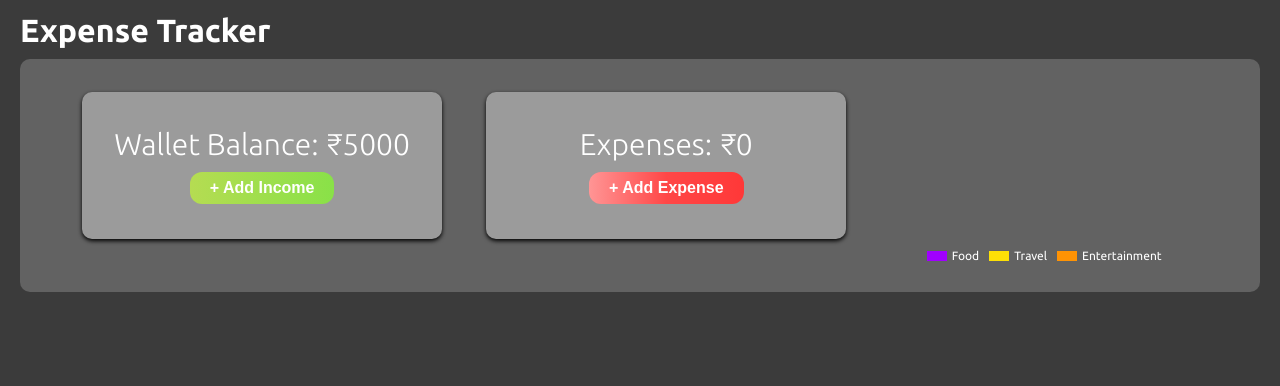
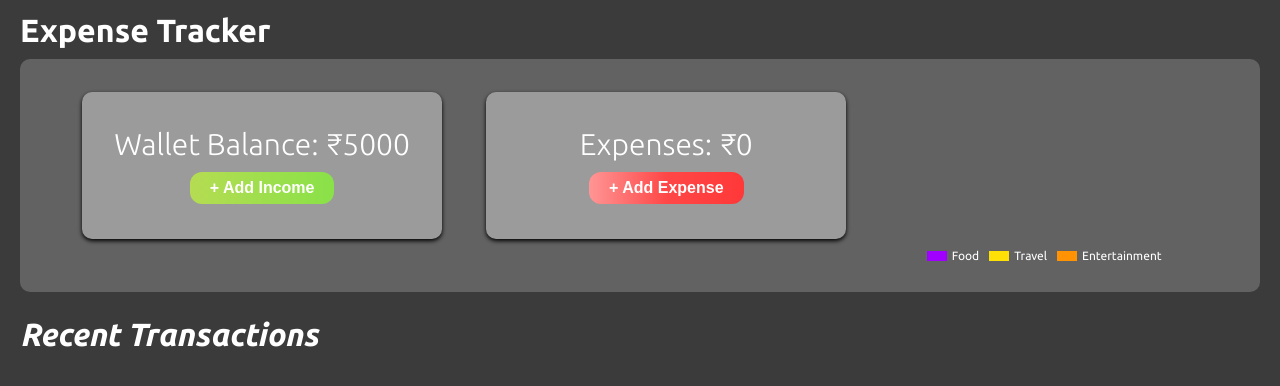
Before and after one commit to GajananBodhankar/crio_expense_assignment, a React (Vite) app: page / in a window 1280 px wide. Shown: the top 386 px of the page. Built offline with nearby package versions, Linux system fonts and the light colour scheme.

Commit message:
Working on recent transactions

```diff
--- a/src/Components/Expense.jsx
+++ b/src/Components/Expense.jsx
@@ -68,7 +68,12 @@ function Expense({
         </div>
       </div>
 
-      <div className="subContainerTwo"></div>
+      <div className="subContainerTwo">
+        <div className="recentTransactions">
+          <h1>Recent Transactions</h1>
+        </div>
+        <div className="topExpenses"></div>
+      </div>
       <CustomModel isOpen={isOpen} setIsOpen={setIsOpen} />
       <BalanceModel
         isOpen={isBalanceModelOpen}
--- a/src/styles/expense.css
+++ b/src/styles/expense.css
@@ -5,13 +5,13 @@
   flex-direction: column;
   color: white;
 }
+.subContainerOne {
+  font-family: "Ubuntu", sans-serif;
+  padding: 12px 20px;
+}
 .subContainerOne > h1:first-child {
   font-weight: 700;
   font-style: normal;
-}
-.subContainerOne {
-  font-family: "Ubuntu", sans-serif;
-  padding: 12px 20px;
 }
 .subOneWrapper {
   background-color: #626262;
@@ -111,4 +111,14 @@
   stroke: none !important;
 }
 .subContainerTwo {
+  font-family: "Ubuntu", sans-serif;
+  padding: 12px 20px;
+
 }
+.subContainerTwo h1 {
+  font-style: italic;
+}
+.recentTransactions {
+}
+.topExpenses {
+}
```
